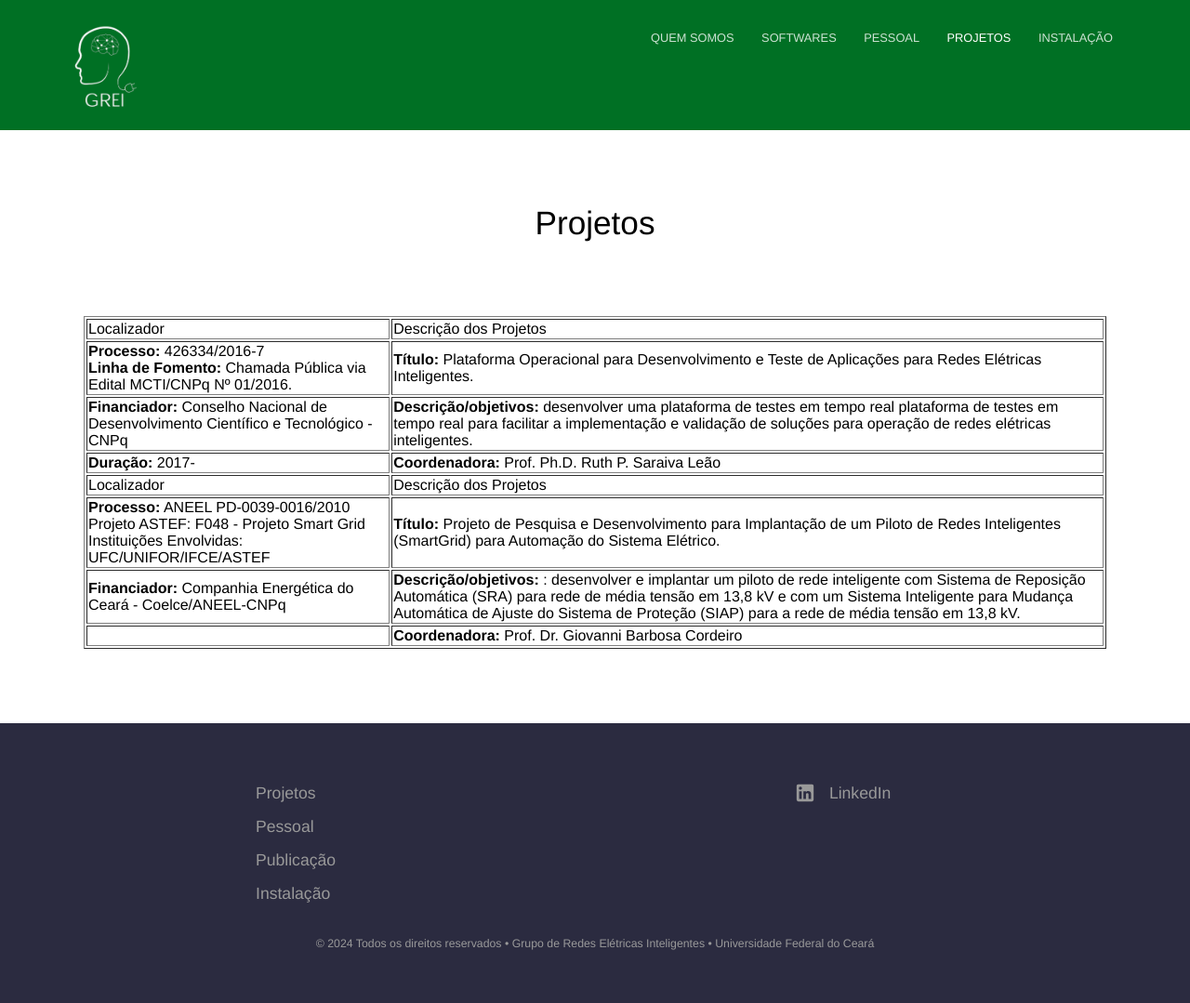
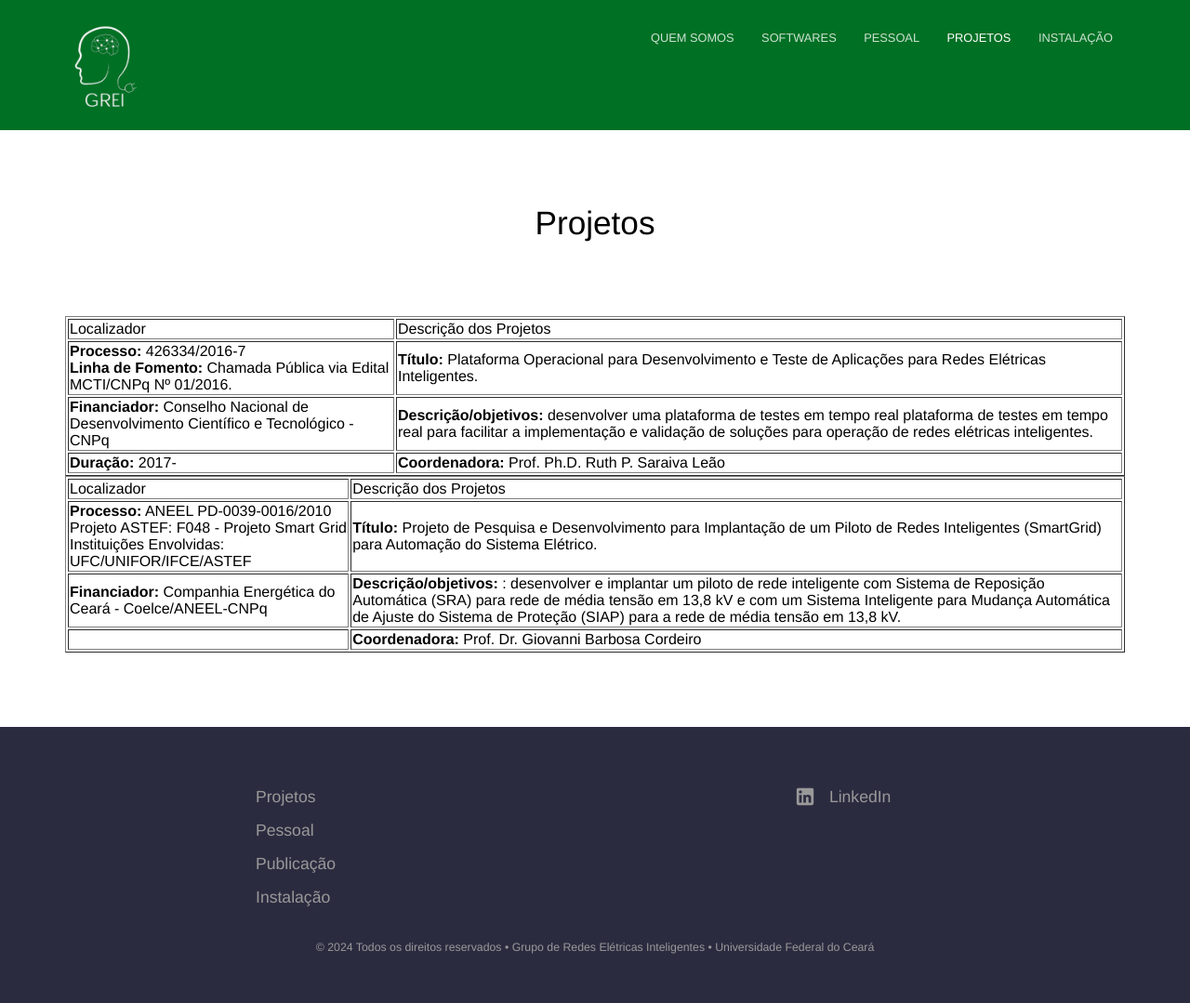
Before and after one commit to Gabriell89222/Gabriell89222.github.io, a Jekyll site: the page built from pricing.html, in a window 1280 px wide. Shown: the whole page at 93% size. Built offline with Jekyll 4.4.1, drawn with Linux system fonts in a browser that asks for light colours.

Commit message:
Modificação das tabelas v-1.2

```diff
--- a/pricing.html
+++ b/pricing.html
@@ -4,7 +4,6 @@ description:
 ---
 <div class="content">
 	<section>
-		<div class="container flex">
 			<table border="1">
 				<tr>
 					<td>Localizador</td>
@@ -22,6 +21,8 @@ description:
 					<td><strong>Duração:</strong> 2017-</td>
 					<td><strong>Coordenadora:</strong> Prof. Ph.D. Ruth P. Saraiva Leão</td>
 				</tr>
+			</table>
+			<table border="1">
 				<tr>
 					<td>Localizador</td>
 					<td>Descrição dos Projetos</td>
@@ -40,6 +41,5 @@ description:
 					<td><strong>Coordenadora:</strong> Prof. Dr. Giovanni Barbosa Cordeiro</td>
 				</tr>
 			</table>
-		</div>
 	</section>
 </div>
```
